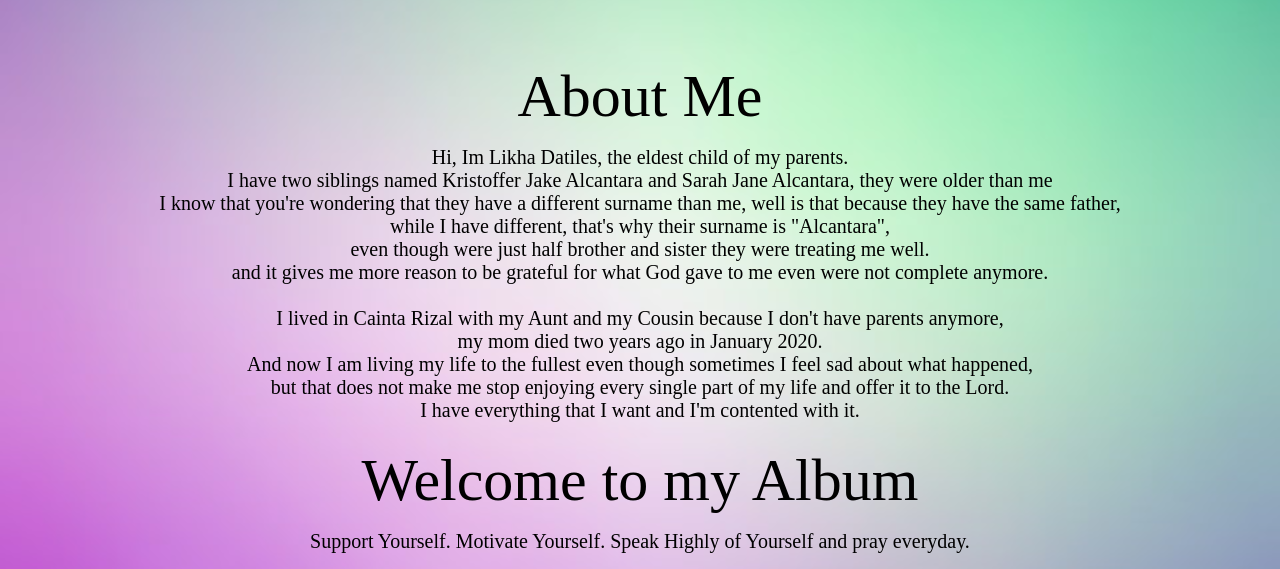
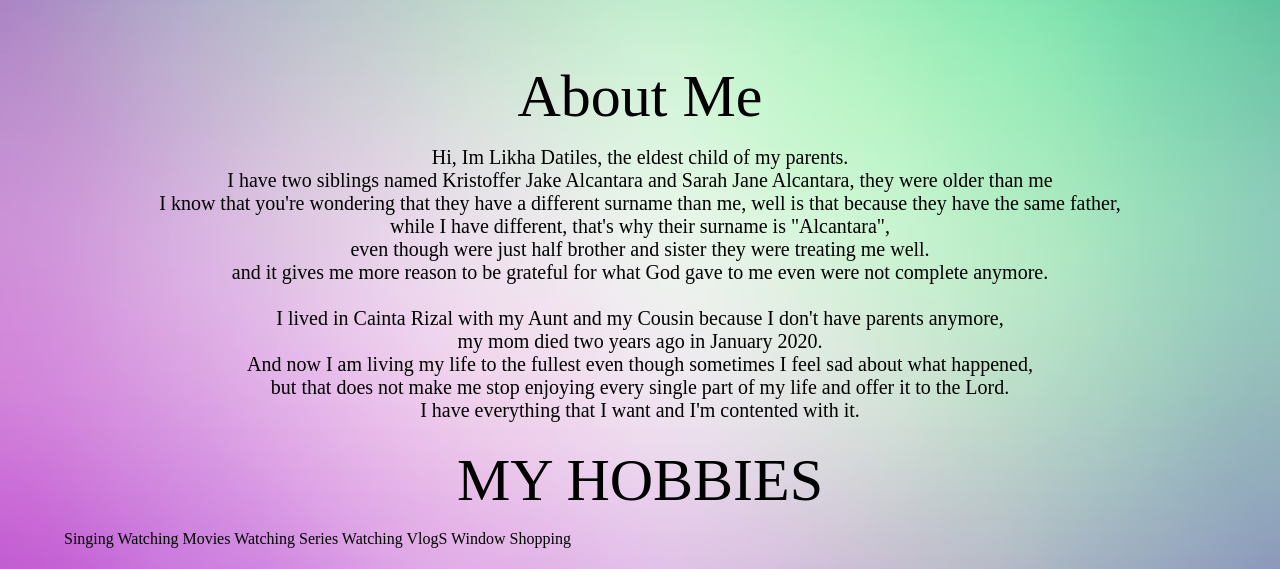
Before and after one commit to Ncrbn19/olws1, a plain HTML site: page index.html in a window 1280 px wide. Shown: the part 202-771 px from the top of the page. Drawn offline with Linux system fonts and the light colour scheme.

Commit message:
Update index.html

```diff
--- a/index.html
+++ b/index.html
@@ -32,6 +32,18 @@
                    And now I am living my life to the fullest even though sometimes I feel sad about what happened,<br>
                    but that does not make me stop enjoying every single part of my life and offer it to the Lord.<br>
                    I have everything that I want and I'm contented with it.</p>
+            </div>
+                <h1>MY HOBBIES</h1>
+                <ul type="list">
+                 Singing
+                 Watching Movies
+                 Watching Series
+                 Watching VlogS
+                 Window Shopping
+                </ul>
+
+            <div>
+
             </div>
             <div>
                 <h1>Welcome to my Album</h1>
```
